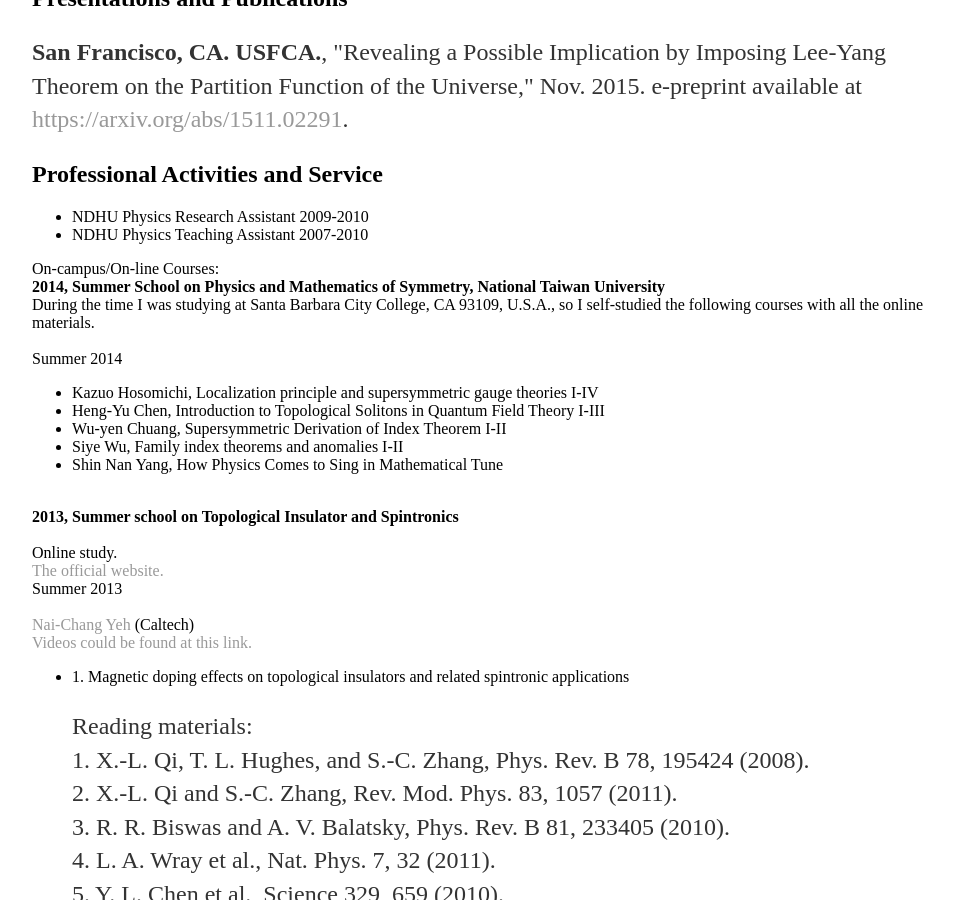
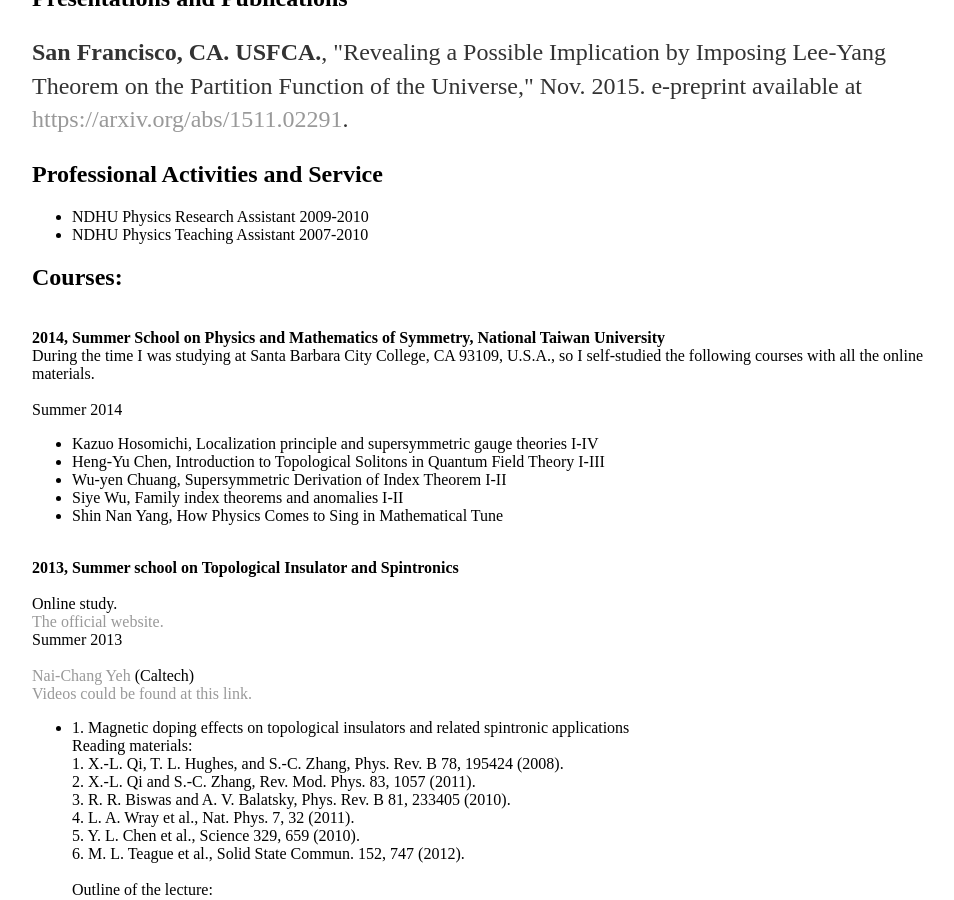
Before and after one commit to williamchuang/williamchuang.github.io, a Jekyll site: the page built from cv/index.html, in a window 1280 px wide and 900 px high, scrolled down 1086 px. Shown: the whole window, without its empty margins (160-1114 px from the left). Built offline with Jekyll 4.4.1, drawn with Linux system fonts in a browser that asks for light colours; comment, search, counter and statistics services are not loaded.

Commit message:
Update index.html

```diff
--- a/cv/index.html
+++ b/cv/index.html
@@ -60,7 +60,7 @@
 					<li>NDHU Physics Research Assistant 2009-2010</li>
 					<li>NDHU Physics Teaching Assistant 2007-2010</li>
 				</ul>
-On-campus/On-line Courses:<br>
+<h2>Courses:</h2><br>
 <b>2014, Summer School on Physics and Mathematics of Symmetry, National Taiwan University</b><br>
 During the time I was studying at Santa Barbara City College, CA 93109, U.S.A., so I self-studied the following courses with all the online materials.<br><br>
 Summer 2014<br>
@@ -80,7 +80,7 @@
 <a href="https://www.youtube.com/watch?v=kVuMwpQs4cQ">Videos could be found at this link.</a><br>
 <ul>
 <li>1. Magnetic doping effects on topological insulators and related spintronic applications<br>
-<p>Reading materials:
+Reading materials:
 <br>1.	X.-L. Qi, T. L. Hughes, and S.-C. Zhang, Phys. Rev. B 78, 195424 (2008).
 <br>2.	X.-L. Qi and S.-C. Zhang, Rev. Mod. Phys. 83, 1057 (2011).
 <br>3.	R. R. Biswas and A. V. Balatsky, Phys. Rev. B 81, 233405 (2010).
@@ -95,7 +95,7 @@
 <br>4. Gap formation in the surface state of magnetically doped 3D-TIs.
 <br>5. Spintronic devices based on 3D-TIs.</p>
 <li>2. Superconducting proximity effect on topological insulators and the search for Majorana fermions <br>
-<p>Reading materials:
+Reading materials:
 <br>1. L. Fu and C. L. Kane, Phys. Rev. Lett. 100, 096407 (2008).
 <br>2. M. Z. Hasan and C. L. Kane, Rev. Mod. Phys. 82, 3045 (2010).
 <br>3. J. Alicea, Rep. Prog. Phys. 75, 076501 (2012).
@@ -104,7 +104,7 @@
 <br>1. Superconducting proximity effect on TIs & review of topological superconductors.
 <br>2. Majorana fermions at the boundaries and vortices of 1D and 2D superconductors.
 <br>3. Possible realization of Majorana fermions: [1] signatures of Majorana modes in tunneling spectroscopy, [2] fractional Josephson effects, and [3] interferometry.
-<br>4. Non-Abelian statistics and quantum information.</p>
+<br>4. Non-Abelian statistics and quantum information.
 
 
 </ul>
@@ -149,12 +149,12 @@
 
 Date: July 21-23, 2009<br>
 Place: Lecture room A, NCTS, 4F, 3rd Generel Building, NTHU<br>
-<p>"This school is particularly organized for junior and senior
+"This school is particularly organized for junior and senior
 undergraduate students. Experienced researchers and
 seasoned lecturers are invited to give introductory lectures
 on various fields of theoretical physics. Informal sessions
 will be arranged for the students to meet these theoretical
-physicists for lively discussions"-(The Original Poster).</p>
+physicists for lively discussions"-(The Original Poster).
 <br>
 <ul>
 <li>7/21 Afternoon  Atomic Physics, Plasma and Quantum Information Science<br>
@@ -276,8 +276,8 @@
 <li>Special Topics in Field Theory<br>(Taught by Prof. Pei-Ming Ho. We thoroughly went through ten significant papers in the Quantum Field Theory.)
 </ul>
 
-<p>Here is the evaluated<a href="http://goo.gl/PRrc1M"> transcript.</a> (Renormalized results, so it only provides letter grades that without plus and minus signs.)
- <br></p>
+Here is the evaluated<a href="http://goo.gl/PRrc1M"> transcript.</a> (Renormalized results, so it only provides letter grades that without plus and minus signs.)
+ <br>
 
 Some courses that didn't show in the WES transcript:
 <ul>
@@ -306,7 +306,7 @@
 <li>ENG 070 Effective Reading & Study Skills
 <li>ENG 100 Fundamental Of Compositions
 </ul>
-<p>ENG 103 (5.0 units) Improvement of College Reading & Study Skills (Satisfied by the performance in the ENG 070 that professor Ms. Hardin let me jump to "Reading Level Satisfied, Reading at college level; no more reading courses required," and got overridden so that I'm able to take higher level reading, speaking, and rhetoric composition courses.</p>
+ENG 103 (5.0 units) Improvement of College Reading & Study Skills (Satisfied by the performance in the ENG 070 that professor Ms. Hardin let me jump to "Reading Level Satisfied, Reading at college level; no more reading courses required," and got overridden so that I'm able to take higher level reading, speaking, and rhetoric composition courses.
 
 <b>De Anza College</b><br><br>
 2014 - 2015 <br>
```
